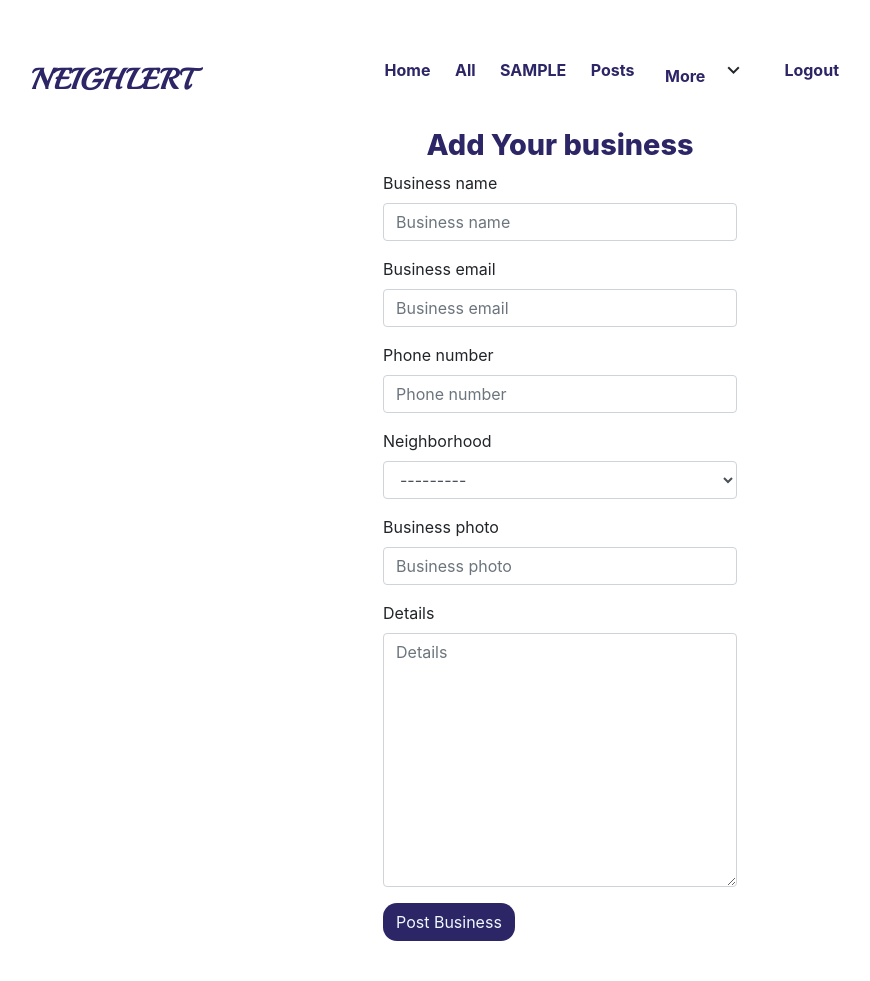
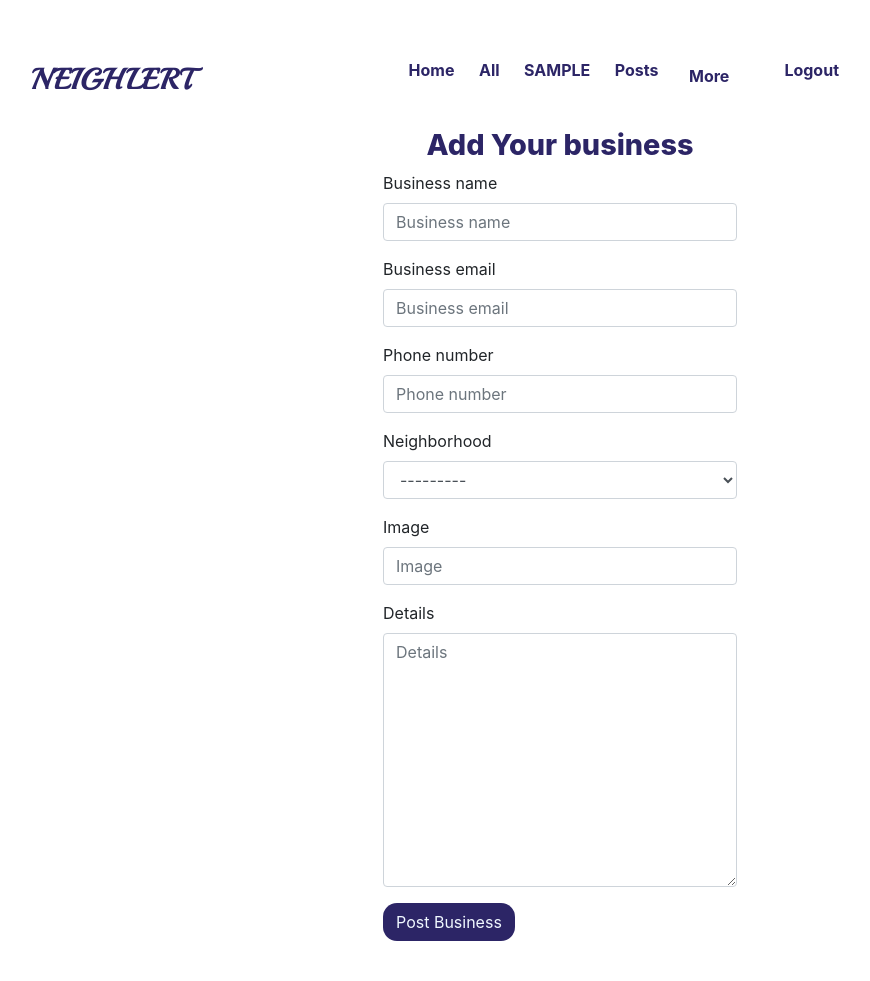
Before and after one commit to Brian569/neigborhood, a Django app: page /business/ in a window 1280 px wide. Shown: the top 981 px of the page, without its empty margins (80-950 px from the left). Run offline with Django 3.2, Linux system fonts and the light colour scheme; a user stored in the database is signed in; tables that the repository leaves empty hold one stand-in row (values such as "Sample post"); some libraries are stand-ins or nearby versions.

Commit message:
application updates

```diff
--- a/loop/forms.py
+++ b/loop/forms.py
@@ -4,8 +4,8 @@
 class ProfileupdateForm(forms.ModelForm):
     class Meta:
         model = profileUser
-        fields = ['profile_name', 'profile_pic', 'email', 'location', 'bio']
-        exclude = ['user']
+        fields = ['profile_name', 'profile_pic', 'email', 'bio']
+        exclude = ['user', 'location']
 
 
 class BussinessForm(forms.ModelForm):
--- a/loop/models.py
+++ b/loop/models.py
@@ -4,7 +4,7 @@
 
 class NeighborHood(models.Model):
     name = models.CharField(max_length=100, blank=True)
-    image = CloudinaryField(blank=True)
+    image = CloudinaryField('image')
     location = models.CharField(max_length=100, blank=True)
     resider = models.ForeignKey('profileUser', on_delete=models.CASCADE, null= True)
 
@@ -19,7 +19,7 @@
 
 
 class Bussiness(models.Model):
-    business_photo = CloudinaryField(blank=True)
+    business_photo = CloudinaryField('image')
     business_name = models.CharField(max_length=100, blank=True)
     neighborhood = models.ForeignKey(NeighborHood, on_delete=models.CASCADE, blank=True, null=True)
     owner = models.ForeignKey(User, on_delete=models.CASCADE, blank=True, null=True)
@@ -39,7 +39,7 @@
 
 class profileUser(models.Model):
     profile_name = models.CharField(max_length=100, blank=True)
-    profile_pic = CloudinaryField('image', blank=True)
+    profile_pic = CloudinaryField('image')
     email = models.EmailField(blank=True)
     bio = models.CharField(max_length=1000, blank=True)
 
@@ -65,7 +65,7 @@
 
 class Health(models.Model):
     name = models.CharField(max_length=100, blank=True)
-    picture = CloudinaryField('image', blank=True)
+    picture = CloudinaryField('image')
     email = models.EmailField(blank=True)
     neighborhood = models.ForeignKey(NeighborHood, on_delete=models.CASCADE, null=True)
     phone_number = models.IntegerField( blank=True)
@@ -76,7 +76,7 @@
         return self.name
 
 class Police(models.Model):
-    image = CloudinaryField('image', blank=True)
+    image = CloudinaryField('image')
     name = models.CharField(max_length=100, blank=True)
     neigborhood = models.ForeignKey(NeighborHood, on_delete=models.CASCADE, null= True)
     email = models.EmailField(blank=True)
--- a/loop/templates/my_business.html
+++ b/loop/templates/my_business.html
@@ -12,13 +12,13 @@
                 {% if business %}
 
                 {% for biz in  business %}
-                   <div class="n" style="display: inline-block; width: 30vmin;">
+                   <div class="n" style="display: inline-block; width: 50vmin;">
                        <img src=" {{biz.business_photo.url}} " alt="">
                        <br><br>
                        <p><span> Business name : </span>{{biz.business_name}} </p>
                        <p><span>Owner :</span> {{biz.owner.username}} </p>
                        <p><span>Email :</span> <a href="{{biz.business_email}} ">{{biz.business_email}} </a></p>
-                       <a href="" class="btn btn-outline-dark btn-sm m-1">Details</a>
+                       <a href="{% url 'single_business' biz.id%}" class="btn btn-outline-dark btn-sm m-1">Details</a>
                        <br><br>
                        <div class="card-footer">
                         <a class="btn" href="{% url 'business' %}">Post Business</a>
--- a/loop/templates/navbar.html
+++ b/loop/templates/navbar.html
@@ -11,9 +11,7 @@
         <li style="text-transform: uppercase;"><a href="{% url 'profile'  user.id %}"> {{user.username}} </a></li>
         <li><a href="{% url 'posts' %}">Posts</a></li>
         <div class="dropdown">
-            <button class="dropbtn">More</button><span class="material-icons">
-                keyboard_arrow_down
-                </span>
+            <button class="dropbtn">More</button>
             <div class="dropdown-content">
                 <a href="{% url 'create_post' %}">Add Post</a>
                 <a href="{% url 'my_business' user.id%}">My Businesses</a>
--- a/loop/views.py
+++ b/loop/views.py
@@ -82,6 +82,28 @@
     return render(request, 'update.html', {'form' : form})
 
 @login_required
+def create_neigborhood(request):
+
+    current_user = request.user
+    profile = profileUser.objects.get(user=current_user)
+
+    if request.method == 'POST':
+        form = NeighborHoodForm(request.POST, request.FILES)
+
+        if form.is_valid():
+            hood = form.save(commit=False)
+            hood.resider = profile
+            hood.save()
+            print(hood)
+
+            return redirect('profile', current_user.id)
+
+    else:
+        form = NeighborHoodForm()
+
+    return render(request, 'neighbor.html', {'form' : form})
+
+@login_required
 def my_business(request, biz_id):
     business = Bussiness.objects.filter(owner=biz_id)
     hood = NeighborHood.objects.filter(resider=biz_id)
@@ -111,27 +133,6 @@
     return render(request, 'business.html', {'form' : form})
 
 
-@login_required
-def create_neigborhood(request):
-
-    current_user = request.user
-    profile = profileUser.objects.get(user=current_user)
-
-    if request.method == 'POST':
-        form = NeighborHoodForm(request.POST, request.FILES)
-
-        if form.is_valid():
-            hood = form.save(commit=False)
-            hood.resider = current_user
-            hood.save()
-            print(hood)
-
-            return redirect('profile', current_user.id)
-
-    else:
-        form = NeighborHoodForm()
-
-    return render(request, 'neighbor.html', {'form' : form})
 
 @login_required
 def posts(request):
```
Also changed, not shown: neigbor/settings.py (+4 -7 lines).
